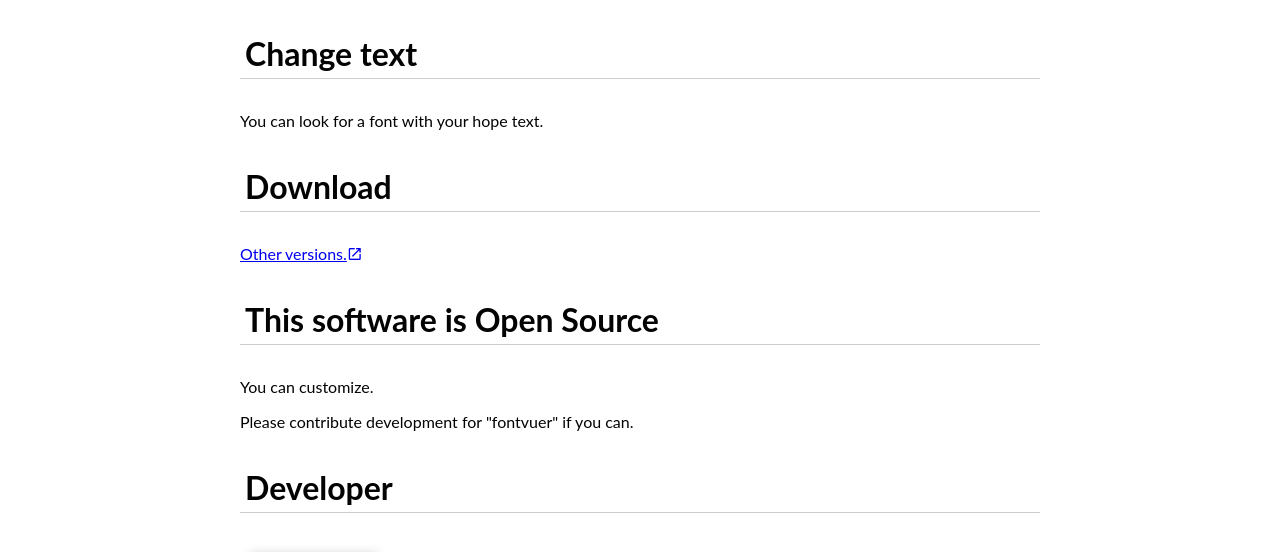
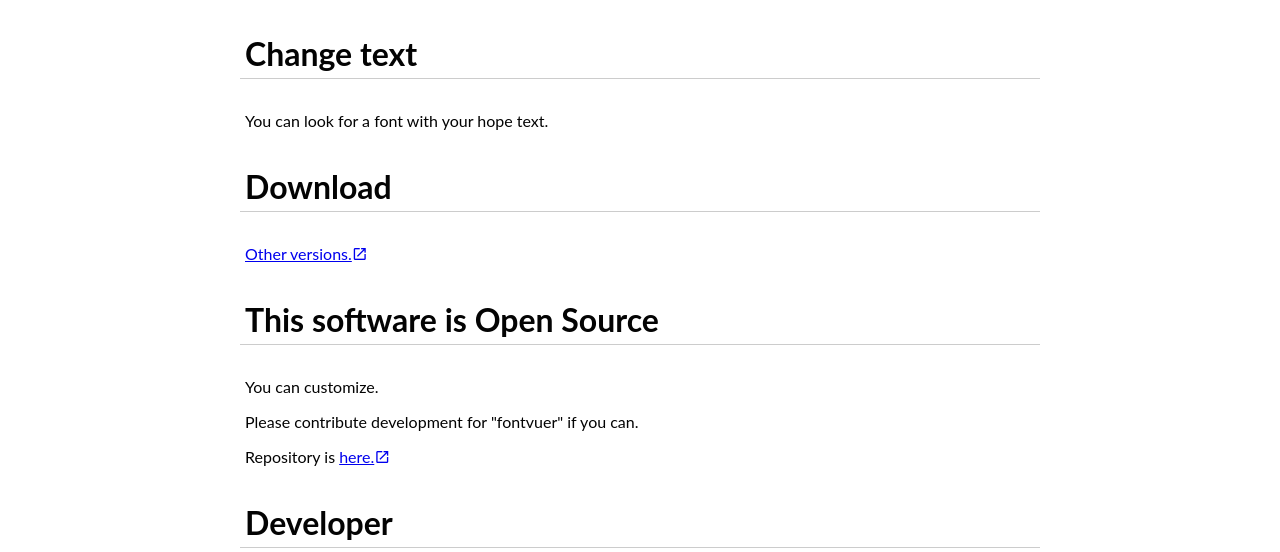
Before and after one commit to ssssota/fontvuer-pr, a plain HTML site: page index.html in a window 1280 px wide. Shown: the part 718-1270 px from the top of the page. Drawn offline with Linux system fonts and the light colour scheme; no server answers.

Commit message:
add repository link

```diff
--- a/index.html
+++ b/index.html
@@ -69,6 +69,7 @@
         <h3>This software is Open Source</h3>
         <p>You can customize.</p>
         <p>Please contribute development for "fontvuer" if you can.</p>
+        <p>Repository is <a href="https://github.com/ssssota/fontvuer" target="_blank" rel="noreferrer">here.<span class="mdi mdi-open-in-new"></span></a></p>
       </section>
       <section>
         <h3>Developer</h3>
--- a/style.css
+++ b/style.css
@@ -128,6 +128,9 @@ main article section h3 {
   padding: 5px;
   border-bottom: solid 1px #ccc;
 }
+main article section p {
+  padding-left: 5px;
+}
 main article .download {
 
 }
```
